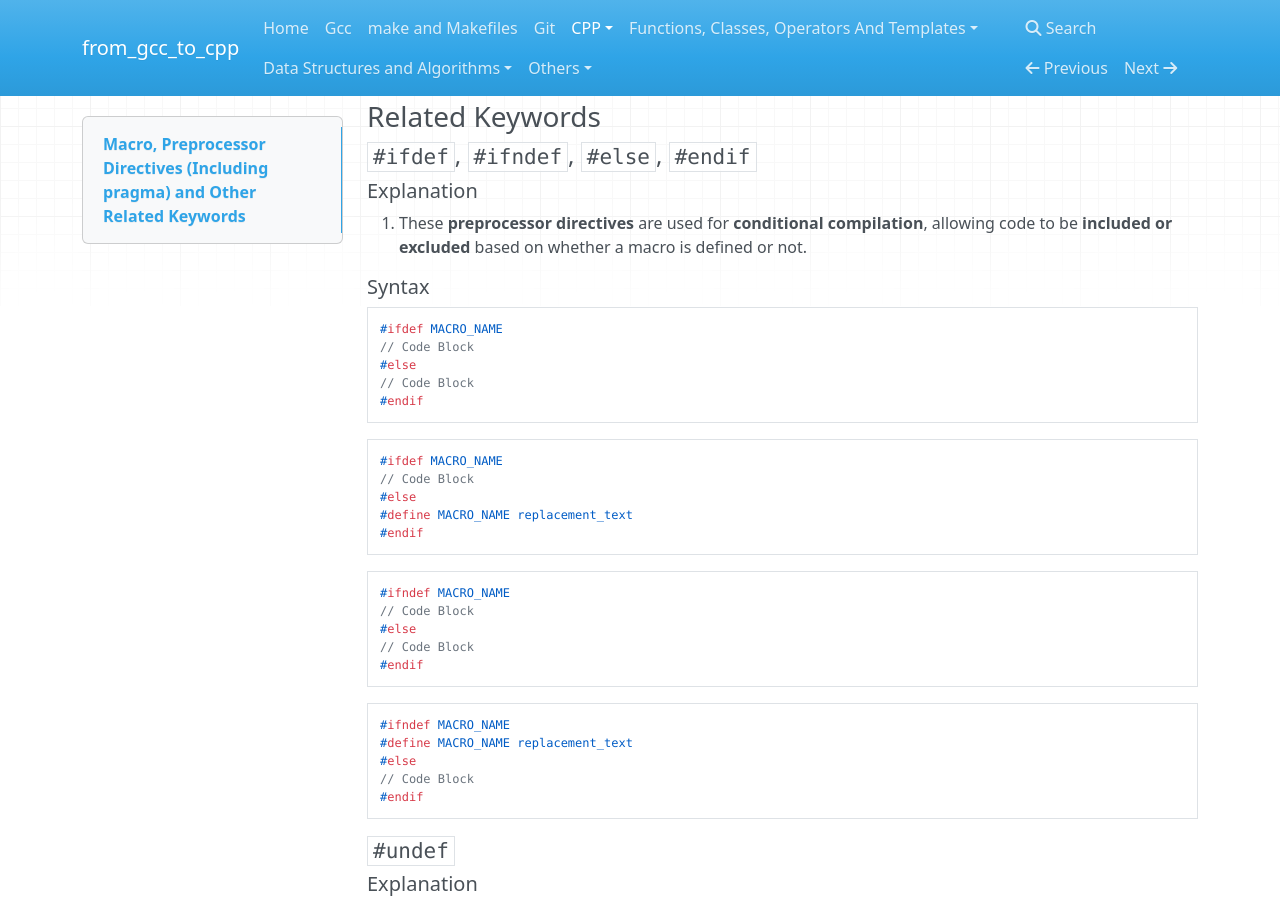
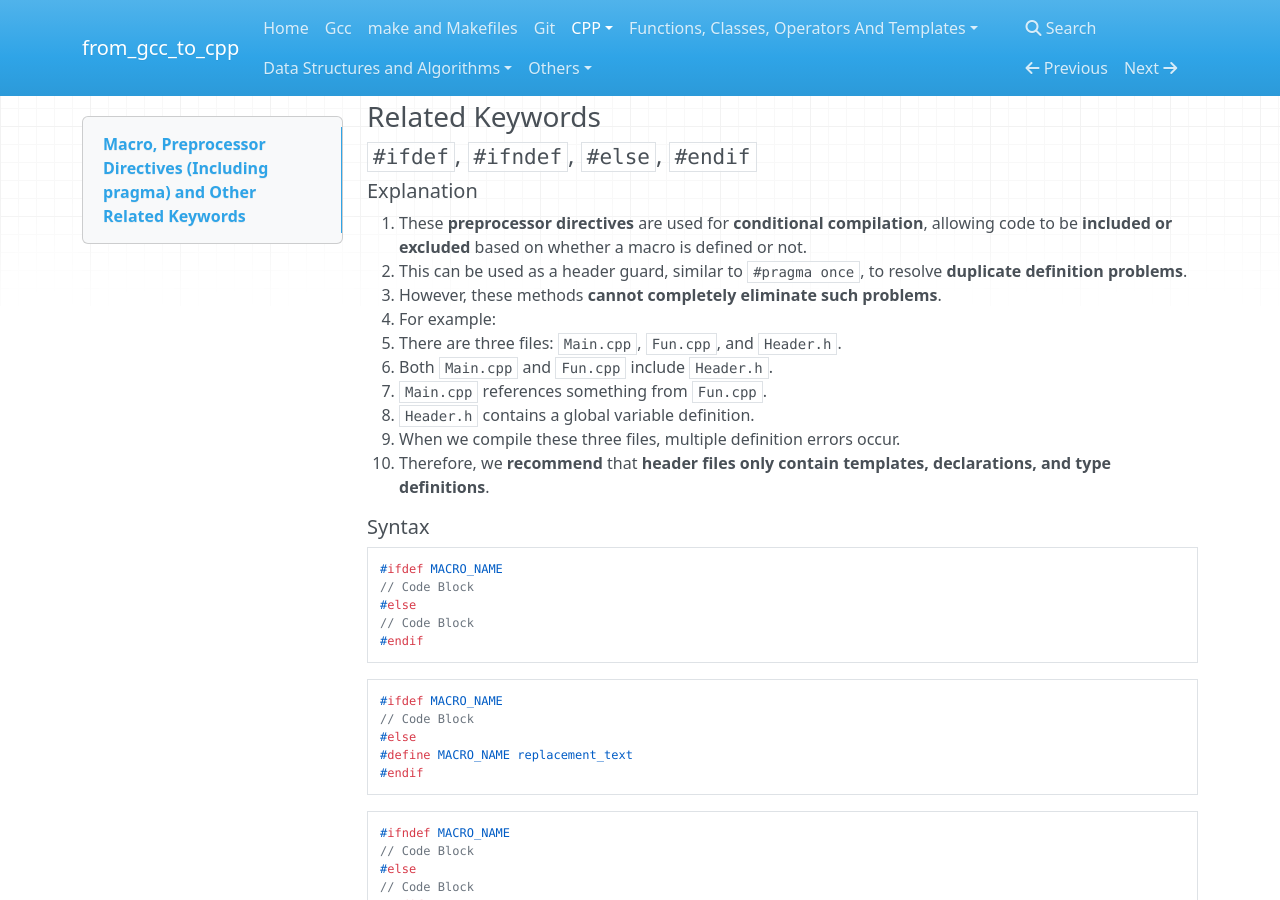
Before and after one commit to 0BananaBig0/from_gcc_to_cpp, an MkDocs documentation site: the page built from docs/MacrosPreprocessorDirectivesAndPragma.md, in a window 1280 px wide and 900 px high, scrolled down 1480 px. Built offline with MkDocs 1.6.1, drawn with Linux system fonts in a browser that asks for light colours; nearby versions of some CDN libraries.

Commit message:
supplement the content related to gcc, macros and UB

```diff
--- a/docs/MacrosPreprocessorDirectivesAndPragma.md
+++ b/docs/MacrosPreprocessorDirectivesAndPragma.md
@@ -83,6 +83,17 @@
 1. These **preprocessor directives** are used for **conditional compilation**,
    allowing code to be **included or excluded** based on whether a macro is
    defined or not.
+2. This can be used as a header guard, similar to `#pragma once`, to resolve
+   **duplicate definition problems**.
+3. However, these methods **cannot completely eliminate such problems**.
+4. For example:
+   - There are three files: `Main.cpp`, `Fun.cpp`, and `Header.h`.
+   - Both `Main.cpp` and `Fun.cpp` include `Header.h`.
+   - `Main.cpp` references something from `Fun.cpp`.
+   - `Header.h` contains a global variable definition.
+   - When we compile these three files, multiple definition errors occur.
+5. Therefore, we **recommend** that **header files only contain templates,
+   declarations, and type definitions**.
 
 ##### Syntax
 
```
Also changed, not shown: docs/Gcc.md (+16 -9 lines), docs/SomeProgrammingTechniques.md (+1 -1 lines), 2 other files.
